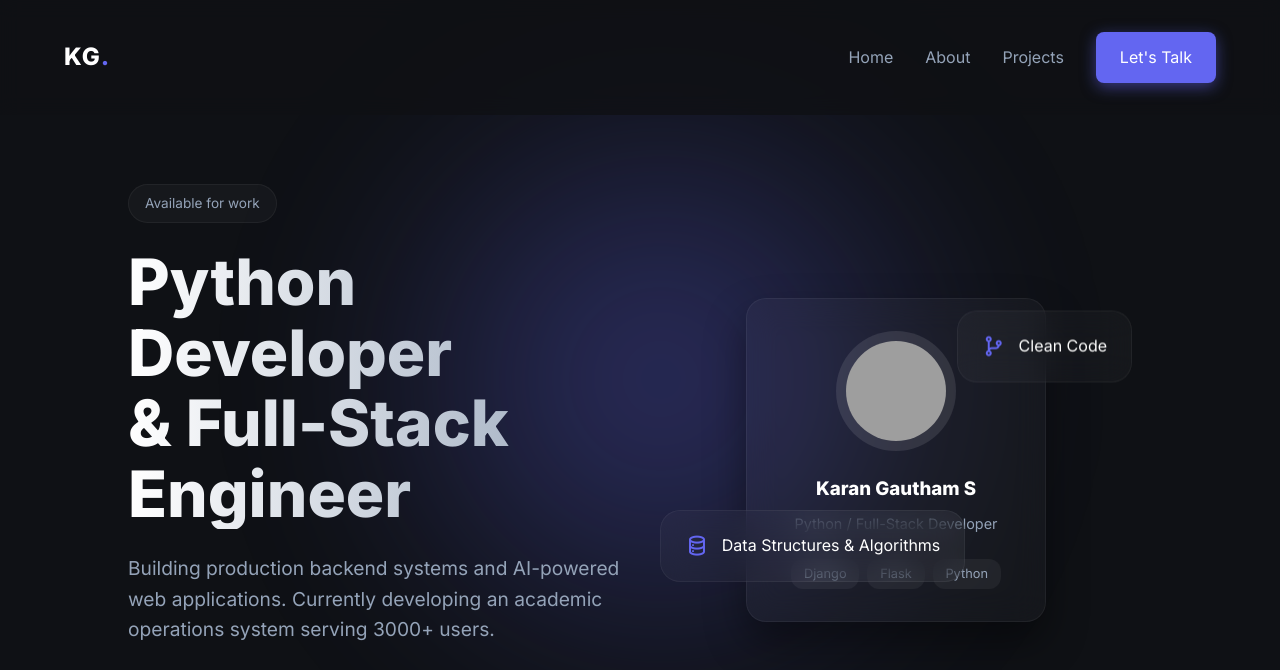
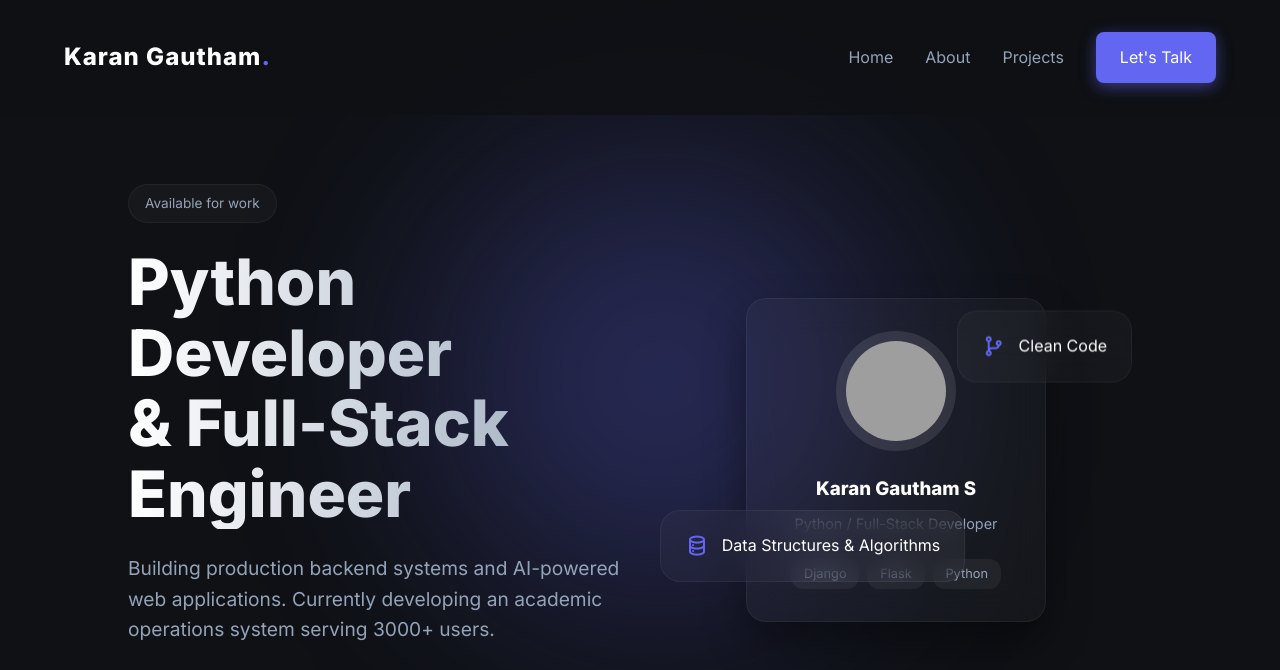
Before and after one commit to KaranGautham/Portfolio-Karan-Gautham, a plain HTML site: page index.html in a window 1280 px wide. Shown: the top 670 px of the page. Drawn offline with nearby package versions, Linux system fonts and the light colour scheme; grey boxes are pictures that could not be loaded.

Commit message:
Show full name in nav logo instead of initials

```diff
--- a/index.html
+++ b/index.html
@@ -16,7 +16,7 @@
     </div>
 
     <nav class="navbar">
-        <div class="logo">KG<span>.</span></div>
+        <div class="logo">Karan Gautham<span>.</span></div>
         <div class="nav-links">
             <a href="#home">Home</a>
             <a href="#about">About</a>
```
